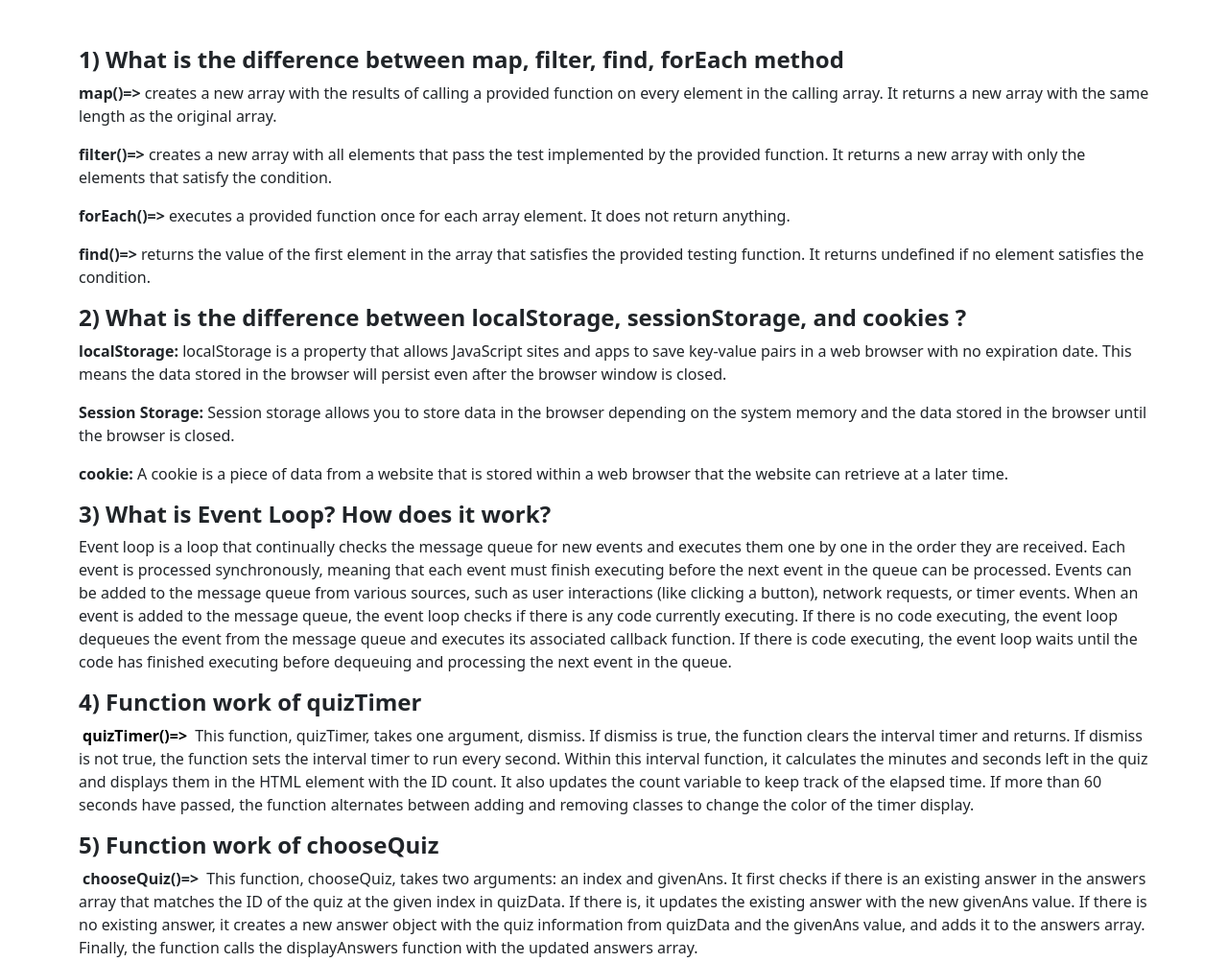
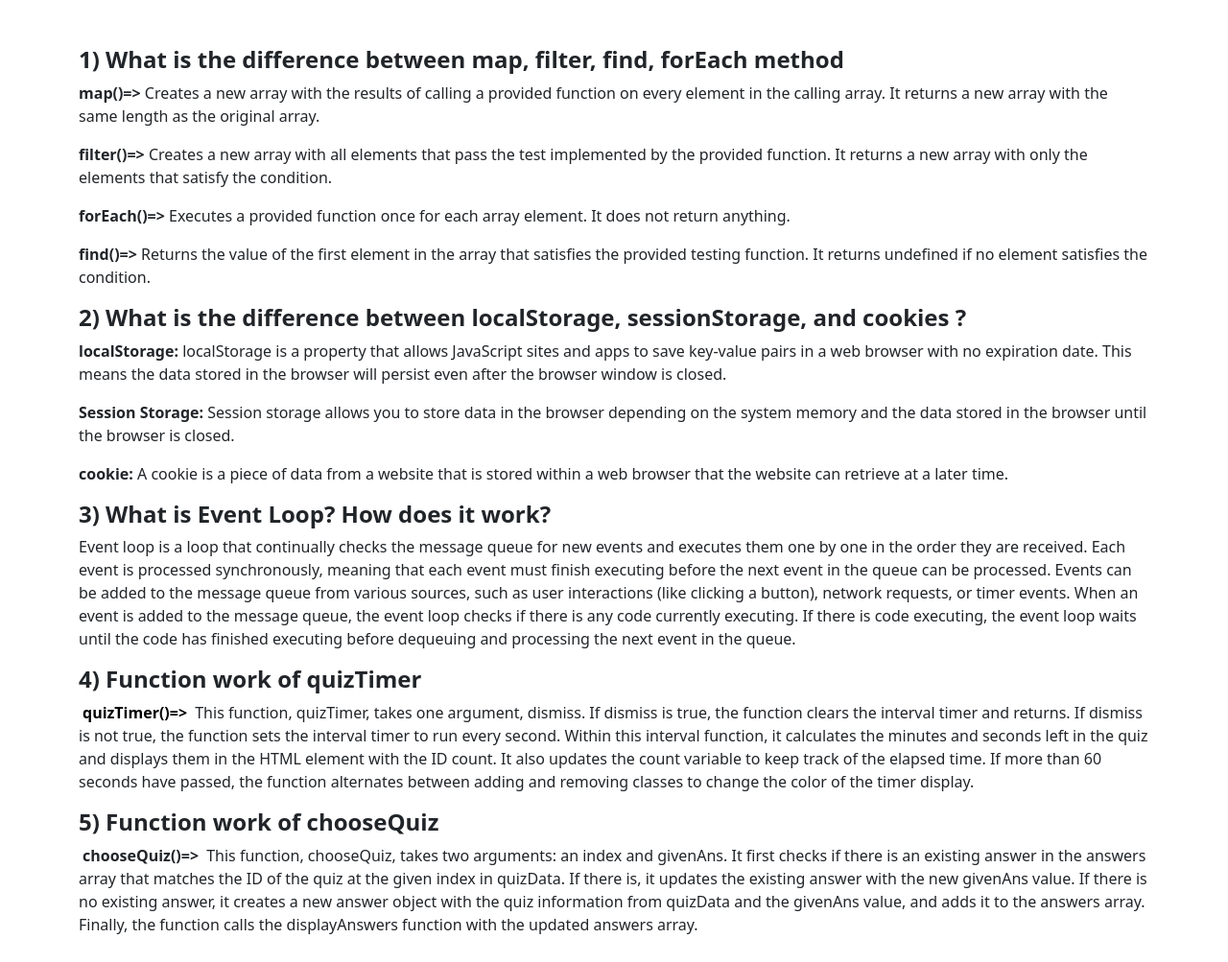
Before and after one commit to Mainul7669/SimpleQuiz, a plain HTML site: page blog.html in a window 1280 px wide. Shown: the whole page at 96% size. Drawn offline with nearby package versions, Linux system fonts and the light colour scheme.

Commit message:
finished blog file

```diff
--- a/blog.html
+++ b/blog.html
@@ -12,19 +12,19 @@
 <body class="container mt-5">
     <h1 class="fs-4 fw-bold  ">1) What is the difference between map, filter, find, forEach method</h1>
     <p class="fs-6"><span class="
-        fw-bold">map()=></span> creates a new array with the results of calling a provided
+        fw-bold">map()=></span> Creates a new array with the results of calling a provided
         function on every
         element in the calling array. It returns a new array with the same length as the original array.</p>
     <p class="fs-6"><span class="
-        fw-bold">filter()=></span></strong> creates a new array with all elements that pass the test
+        fw-bold">filter()=></span></strong> Creates a new array with all elements that pass the test
         implemented by
         the provided function. It returns a new array with only the elements that satisfy the condition.</p>
     <p class="fs-6"><span class="
-        fw-bold">forEach()=></span></strong> executes a provided function once for each array element. It
+        fw-bold">forEach()=></span></strong> Executes a provided function once for each array element. It
         does not
         return anything.</p>
     <p class="fs-6"><span class="
-        fw-bold">find()=></span></strong> returns the value of the first element in the array that
+        fw-bold">find()=></span></strong> Returns the value of the first element in the array that
         satisfies the
         provided testing function. It returns undefined if no element satisfies the condition.</p>
 
@@ -55,8 +55,7 @@
 
         Events can be added to the message queue from various sources, such as user interactions (like clicking a
         button), network requests, or timer events. When an event is added to the message queue, the event loop checks
-        if there is any code currently executing. If there is no code executing, the event loop dequeues the event from
-        the message queue and executes its associated callback function. If there is code executing, the event loop
+        if there is any code currently executing. If there is code executing, the event loop
         waits until the code has finished executing before dequeuing and processing the next event in the queue. </p>
 
     <h1 class="fs-4  fw-bold  ">4) Function work of quizTimer</h1>
```
